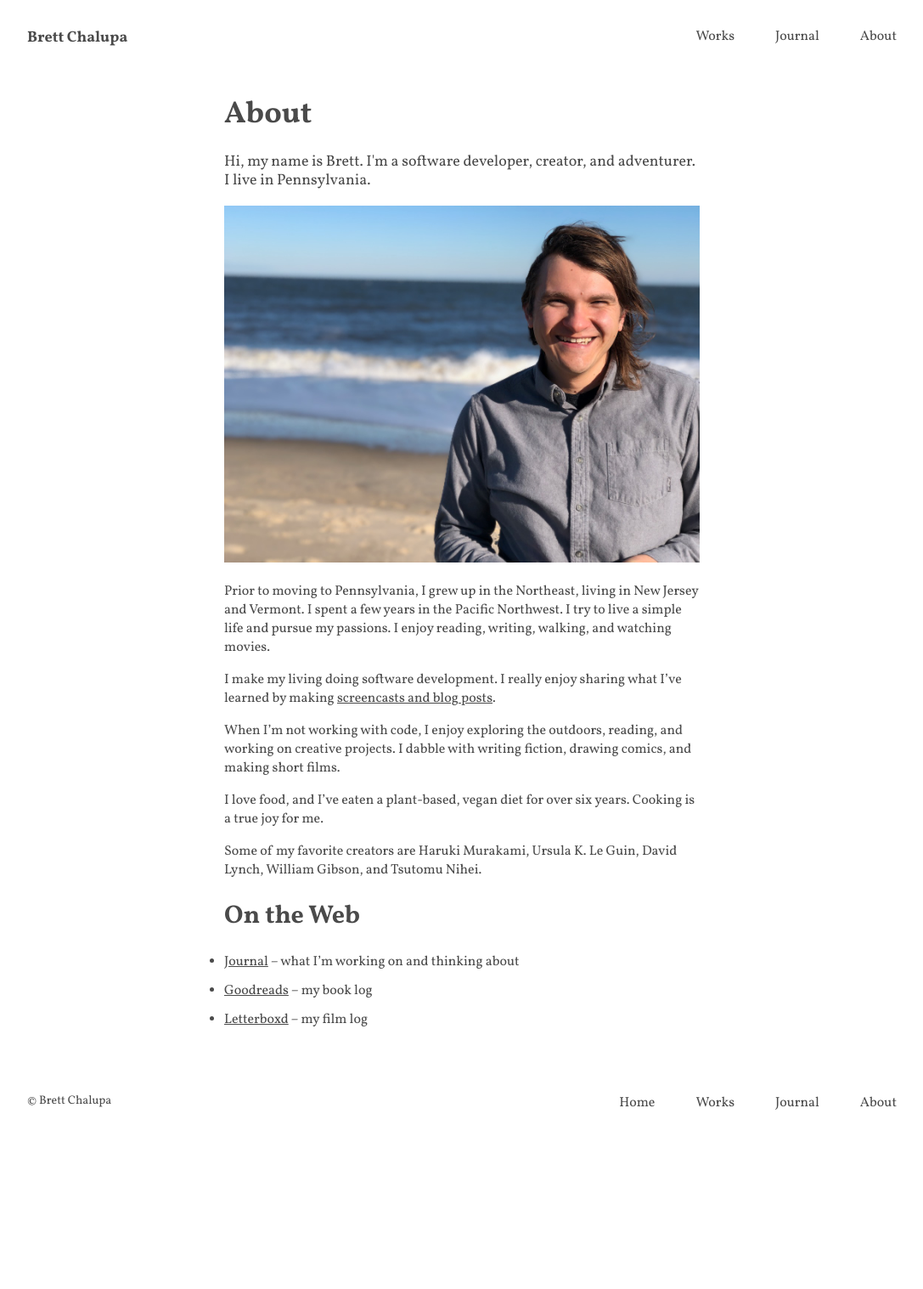
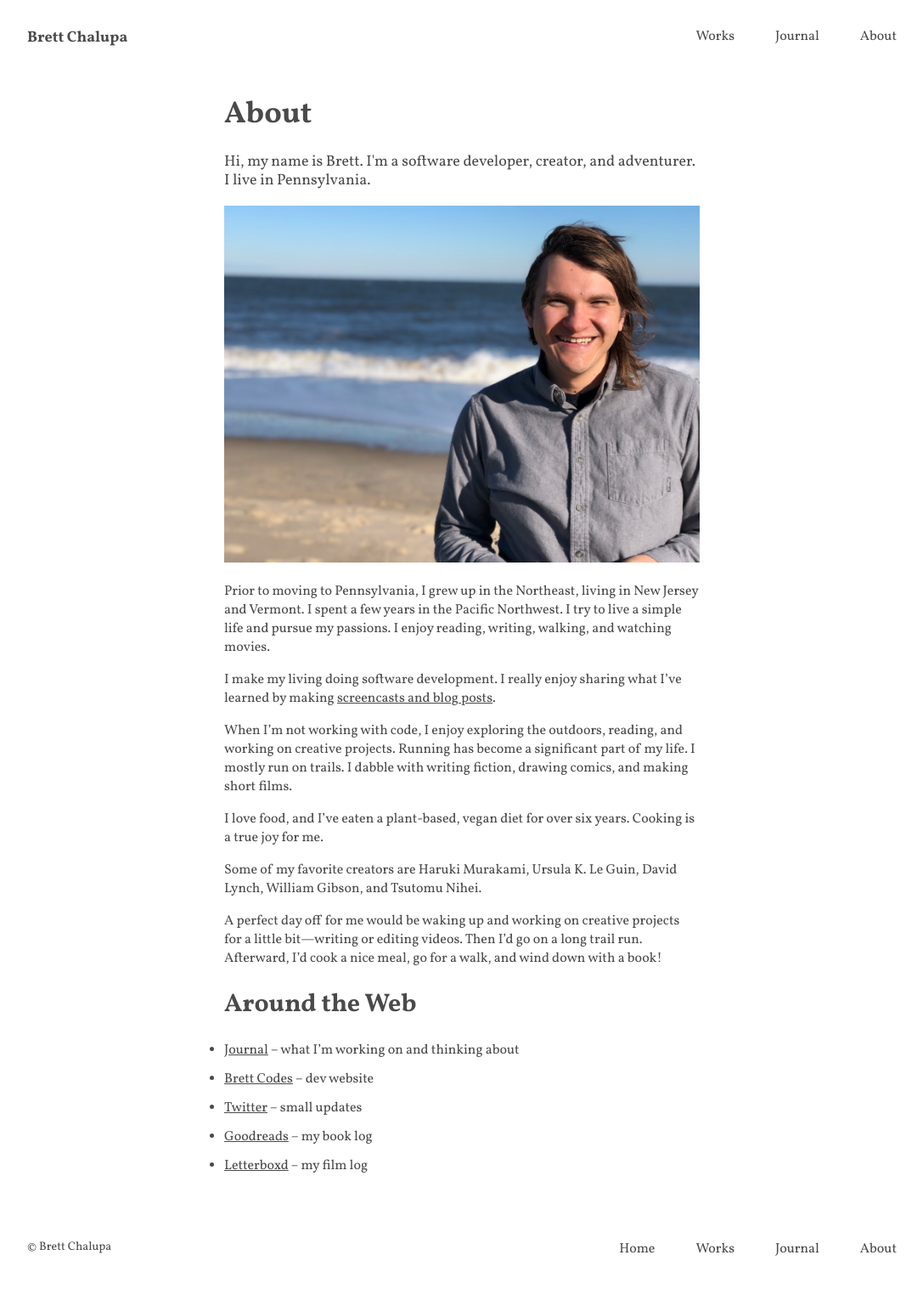
Before and after one commit to brettchalupa/brettchalupa.github.io, a Jekyll site: the page built from about.md, in a window 1280 px wide. Shown: the whole page at 85% size, without its empty margins (96-1183 px from the left). Built offline with Jekyll 4.4.1, drawn with Linux system fonts in a browser that asks for light colours; nearby versions of some CDN libraries; before the commit the page ends 1345 px from its top, so only the background shows below that.

Commit message:
Update About details

```diff
--- a/about.md
+++ b/about.md
@@ -22,7 +22,8 @@ I make my living doing software development. I really enjoy sharing what I've
 learned by making [screencasts and blog posts](https://code.brettchalupa.com).
 
 When I'm not working with code, I enjoy exploring the outdoors, reading, and
-working on creative projects. I dabble with writing fiction, drawing comics, and
+working on creative projects. Running has become a significant part of my life.
+I mostly run on trails. I dabble with writing fiction, drawing comics, and
 making short films.
 
 I love food, and I've eaten a plant-based, vegan diet for over six years.
@@ -31,8 +32,12 @@ Cooking is a true joy for me.
 Some of my favorite creators are Haruki Murakami, Ursula K. Le Guin, David
 Lynch, William Gibson, and Tsutomu Nihei.
 
-## On the Web
+A perfect day off for me would be waking up and working on creative projects for a little bit—writing or editing videos. Then I'd go on a long trail run. Afterward, I'd cook a nice meal, go for a walk, and wind down with a book!
+
+## Around the Web
 
 - [Journal](https://journal.brettchalupa.com) &ndash; what I'm working on and thinking about
+- [Brett Codes](https://code.brettchalupa.com) &ndash; dev website
+- [Twitter](https://twitter.com/brettchalupa) &ndash; small updates
 - [Goodreads](https://www.goodreads.com/user/show/25307704-brett-chalupa) &ndash; my book log
 - [Letterboxd](https://letterboxd.com/brettchalupa/) &ndash; my film log
```
